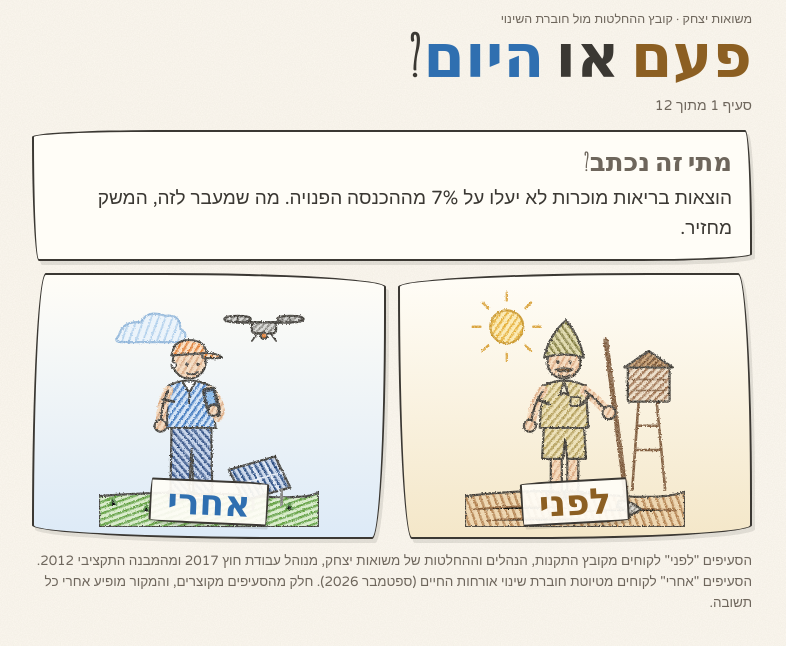
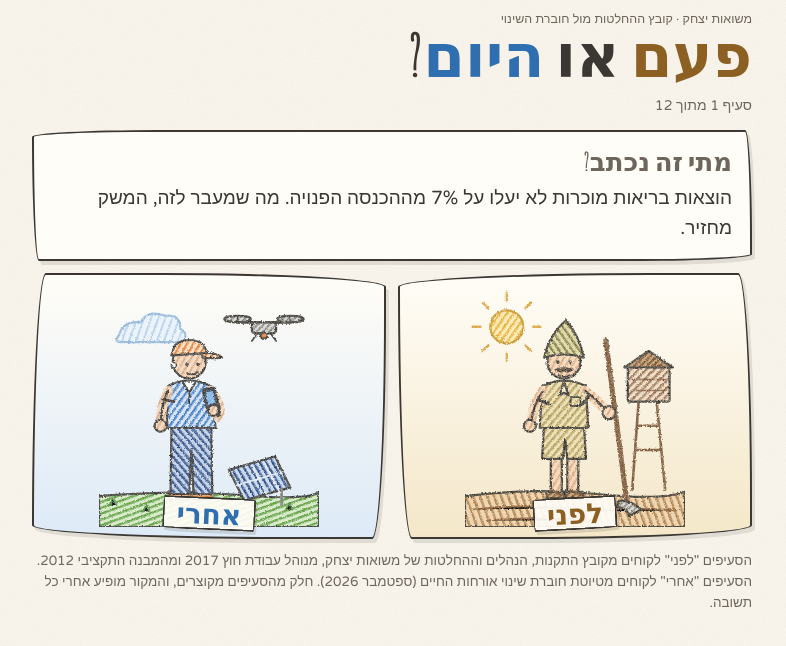
Before and after one commit to udahorn/udahorn.github.io, a plain HTML site: page pam-hayom/index.html in a window 1280 px wide. Shown: the whole page, without its empty margins (248-1034 px from the left). Drawn offline with Linux system fonts and the light colour scheme.

Commit message:
פעם או היום: smaller labels
Co-Authored-By: Claude Opus 5.5 <noreply@anthropic.com>
Claude-Session: https://claude.ai/code/session_01TTYKuRM7L8NRWwwrLBH8Sq

```diff
--- a/pam-hayom/index.html
+++ b/pam-hayom/index.html
@@ -58,7 +58,7 @@ h1,h2,h3,p{margin:0}
 .era.old .cap{color:var(--old)} .era.new .cap{color:var(--new)}
 .era.old{background:linear-gradient(var(--sheet),var(--old-tint))} .era.new{background:linear-gradient(var(--sheet),var(--new-tint))}
 .era.dim{opacity:.5}
-.era .lbl{position:absolute;bottom:14px;left:50%;transform:translateX(-50%) rotate(-3deg);font-family:var(--f-hand);font-weight:700;font-size:36px;line-height:1.1;padding:0 16px;background:rgba(255,253,247,.93);box-shadow:2px 3px 0 rgba(59,56,51,.15);white-space:nowrap}
+.era .lbl{position:absolute;bottom:7px;left:50%;transform:translateX(-50%) rotate(-3deg);font-family:var(--f-hand);font-weight:700;font-size:28px;line-height:1.05;padding:0 12px;background:rgba(255,253,247,.93);box-shadow:2px 3px 0 rgba(59,56,51,.15);white-space:nowrap}
 .era.new .lbl{transform:translateX(-50%) rotate(2.5deg)}
 .era.old .lbl{color:var(--old)} .era.new .lbl{color:var(--new)}
 .ring{position:absolute;inset:-10px;width:calc(100% + 20px);height:calc(100% + 20px);pointer-events:none;overflow:visible}
```
